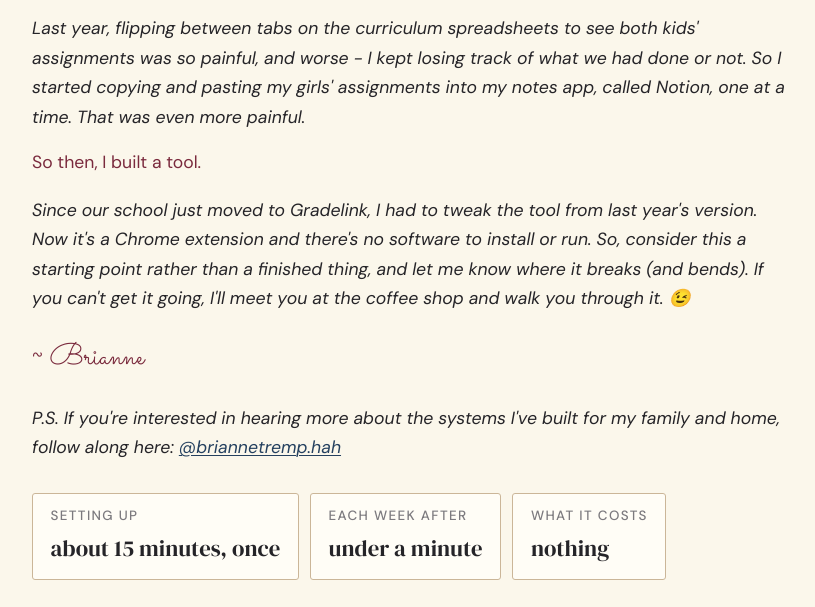
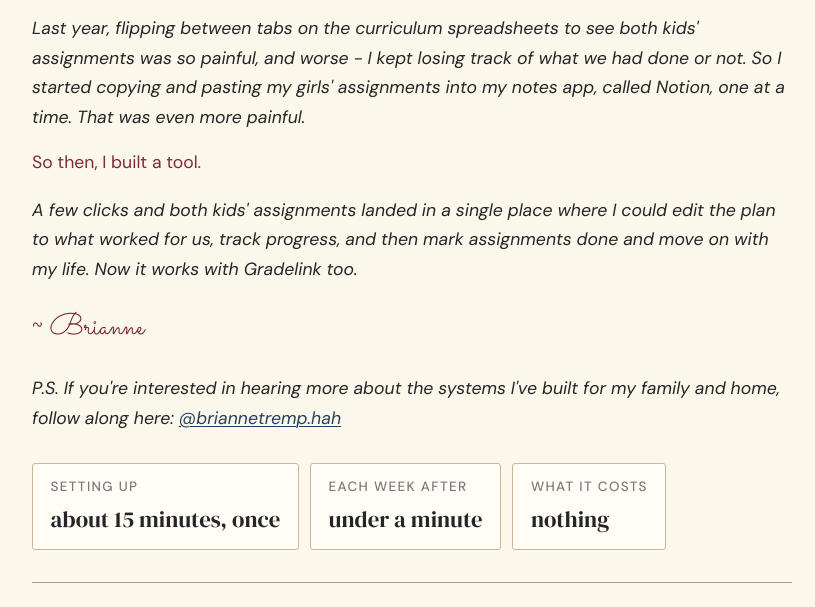
Before and after one commit to b-shortandsweet/gradelink-notion-guide, a plain HTML site: page index.html in a window 1280 px wide. Shown: the part 172-779 px from the top of the page, without its empty margins (228-1043 px from the left). Drawn offline with Linux system fonts and the light colour scheme.

Commit message:
Intro: keep 'A few clicks', drop the Gradelink-move paragraph
Co-Authored-By: Claude Opus 5.5 <noreply@anthropic.com>

```diff
--- a/index.html
+++ b/index.html
@@ -402,11 +402,9 @@
     </p>
     <p style="color: var(--accent);">So then, I built a tool.</p>
     <p style="font-style: italic;">
-      Since our school just moved to Gradelink, I had to tweak the tool from
-      last year's version. Now it's a Chrome extension and there's no software
-      to install or run. So, consider this a starting point rather than a
-      finished thing, and let me know where it breaks (and bends). If you can't
-      get it going, I'll meet you at the coffee shop and walk you through it. 😉
+      A few clicks and both kids' assignments landed in a single place where I
+      could edit the plan to what worked for us, track progress, and then mark
+      assignments done and move on with my life. Now it works with Gradelink too.
     </p>
     <p class="hand">~ Brianne</p>
     <p style="font-style: italic;">
```
